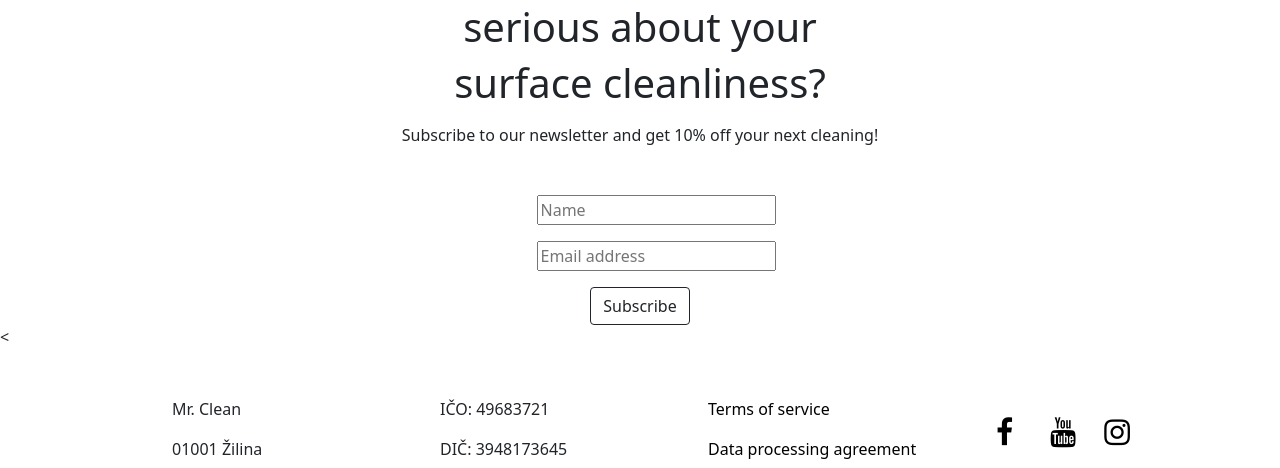
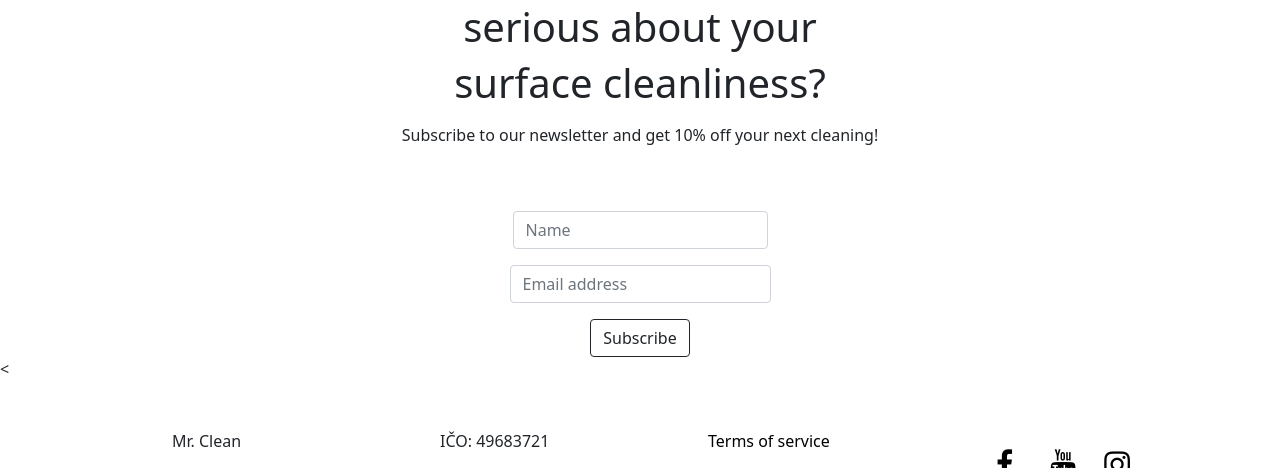
Before and after one commit to BoredBrick/VAII-Pressure-Washers-with-backend, a PHP site: page /newsletter.php in a window 1280 px wide. Shown: the part 179-647 px from the top of the page. Run offline with PHP 8.4, Linux system fonts and the light colour scheme; data that the repository does not hold is empty.

Commit message:
Changed newsletter form to bootstrap form

```diff
--- a/contact.php
+++ b/contact.php
@@ -41,7 +41,7 @@ $app = new App();
         ></script>
         <div class="col-md-12 col-lg-6 contact-form">
             <h2>Contact us</h2>
-            <form class="contact-form" onsubmit="return false" name="contact-form" method="POST">
+            <form class="contact-form" onsubmit="sendEmail()" name="contact-form" method="POST">
                 <div class="name-input">
                     <input type="text" name="name" id="name" placeholder="&#xF007;  Name" required/>
                 </div>
@@ -65,7 +65,7 @@ $app = new App();
                      ></textarea>
                 </div>
                 <br/>
-                <button type="submit" class="btn btn-dark" name="send-mail" onclick="sendEmail()">SEND MAIL</button>
+                <button type="submit" class="btn btn-dark" name="send-mail" >SEND MAIL</button>
             </form>
         </div>
     </div>
--- a/css/newsletter.css
+++ b/css/newsletter.css
@@ -3,11 +3,6 @@
 
 .about-newsletter {
     text-align: center;
-}
-
-
-.news-input {
-    margin: 1rem;
 }
 
 .news-cont {
@@ -17,3 +12,7 @@
 .news-sect {
     margin-top: 3rem;
 }
+
+.form-cont{
+    margin-top: 4rem;
+}
--- a/js/forms.js
+++ b/js/forms.js
@@ -1,6 +1,6 @@
 function newsletterSignUp() {
-    $(".name-input").removeClass("has-error");
-    $(".email-input").removeClass("has-error");
+    $(".name-input").removeClass("is-invalid");
+    $(".email-input").removeClass("is-invalid");
     $(".help-block").remove();
     var formData = {
         name: $("#name").val(),
@@ -14,23 +14,23 @@ function newsletterSignUp() {
         data = JSON.parse(data);
         if (!data.success) {
             if (data.errors.name) {
-                $(".name-input").addClass("has-error");
-                $(".name-input").append(
-                    '<div class="help-block">' + data.errors.name + "</div>"
+                $("#name").addClass("is-invalid");
+                $("#name-input").append(
+                    '<div class="help-block text-danger">' + data.errors.name + "</div>"
                 );
             }
 
             if (data.errors.mail) {
-                $(".email-input").addClass("has-error");
-                $(".email-input").append(
-                    '<div class="help-block">' + data.errors.mail + "</div>"
+                $("#mail").addClass("is-invalid");
+                $("#email-input").append(
+                    '<div class="help-block text-danger">' + data.errors.mail + "</div>"
                 );
             }
 
         } else {
-            $("form").html(
-                '<div class="alert alert-success">' + data.message + "</div>"
-            );
+            alert("You have successfully signed up for newsletter");
+            document.getElementById("news-form").reset();
+
         }
     });
 }
--- a/newsletter.php
+++ b/newsletter.php
@@ -22,7 +22,8 @@ $app = new App();
     <script src="https://ajax.googleapis.com/ajax/libs/jquery/3.5.1/jquery.min.js"></script>
     <script src="https://cdn.jsdelivr.net/npm/bootstrap@5.1.1/dist/js/bootstrap.bundle.min.js"></script>
     <link rel="stylesheet" href="css/newsletter.css"/>
-    <script src="js/forms.js""></script>
+    <script src="js/forms.js"
+    "></script>
 
     <title>PowerWashers</title>
 </head>
@@ -36,19 +37,25 @@ $app = new App();
     </section>
     <p>Subscribe to our newsletter and get 10% off your next cleaning!</p>
 
-    <form method="POST" onsubmit="return false" id="news-form">
-        <section class="news-sect">
-            <div class="container news-input name-input" id="name-input">
-                <input type="text" placeholder="Name" id="name" name="name" required>
+    <div class="container mx-auto form-cont">
+        <form method="POST" onsubmit="return false" id="news-form"
+            <div class="row  mb-3">
+                <div class="col-sm-3 har-error mx-auto news-input" id="name-input">
+                    <input type="text" class="form-control name-input" placeholder="Name" id="name"  required>
+                </div>
             </div>
-            <div class="container news-input email-input" id="mail-input">
-                <input type="text" placeholder="Email address" id="mail" name="mail" required>
+            <div class="row  mb-3">
+                <div class="col-sm-3 mx-auto news-input" id="email-input">
+                    <input type="email" class="form-control email-input" placeholder="Email address" id="mail"  required>
+                </div>
             </div>
             <div class="container">
-                <button type="submit" class="btn btn-outline-dark" value="Subscribe" name="subscribe" onclick="newsletterSignUp()">Subscribe</button>
+                <button type="submit" class="btn btn-outline-dark" value="Subscribe"
+                        onclick="newsletterSignUp()">Subscribe
+                </button>
             </div>
-        </section>
-    </form>
+        </form>
+    </div>
 
 </div>
 
```
